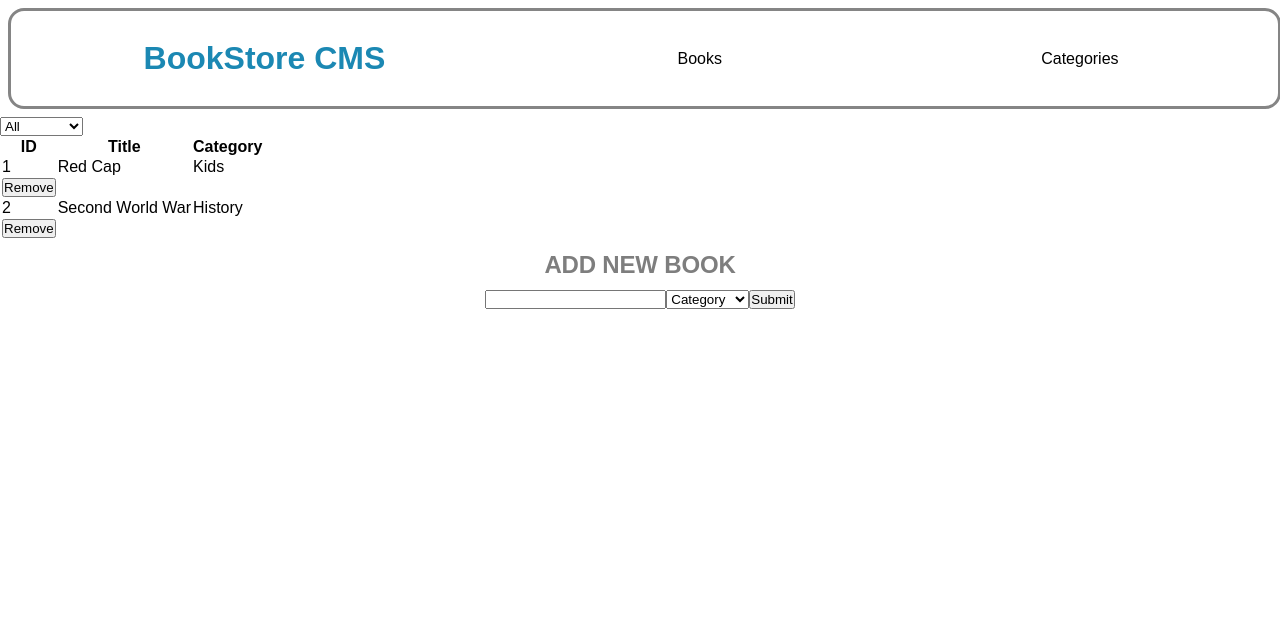
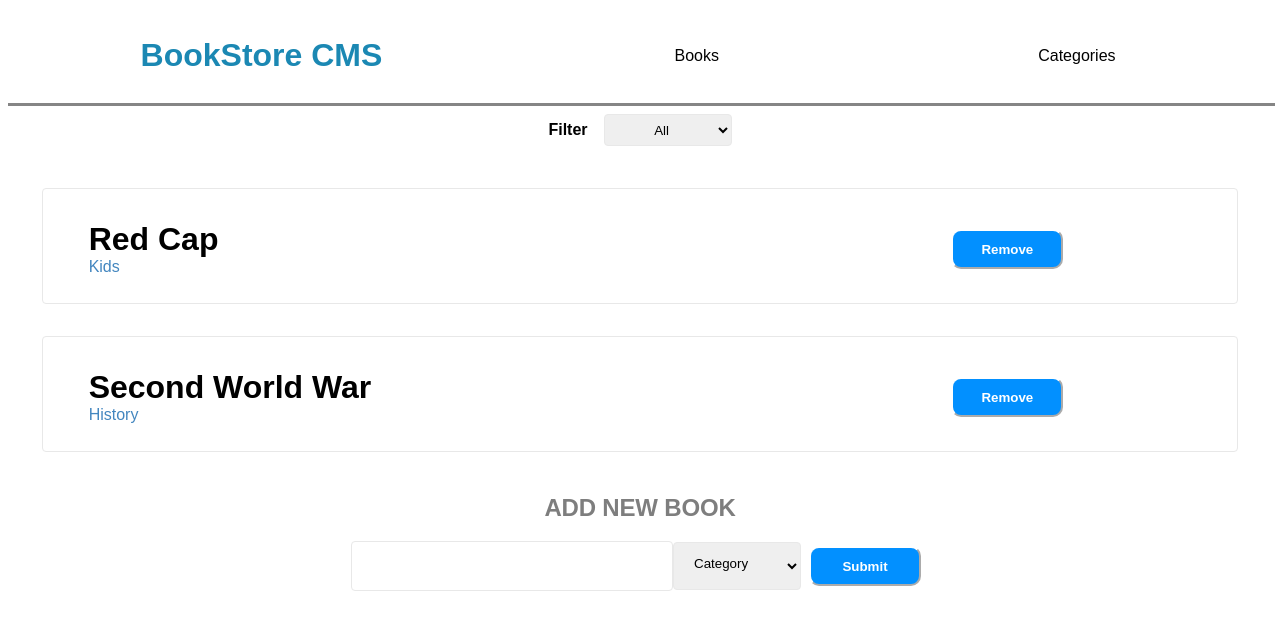
Before and after one commit to balerum03/Bookstore, a React (Create React App) app: page / in a window 1280 px wide. Shown: the top 630 px of the page. Built offline with nearby package versions, Linux system fonts and the light colour scheme.

Commit message:
added more style to page

```diff
--- a/src/components/App.css
+++ b/src/components/App.css
@@ -1,5 +1,5 @@
 * {
-  font-family: Arial;
+  font-family: Arial, Helvetica, sans-serif;
   margin: 0;
   padding: 0;
 }
@@ -23,8 +23,7 @@ ul {
   width: 99%;
   height: 95px;
   background-color: white;
-  border: solid rgb(133, 133, 133);
-  border-radius: 1rem;
+  border-bottom: solid rgb(133, 133, 133);
   margin: 0.5rem 0.5rem 0.5rem 0.5rem;
 }
 
@@ -41,13 +40,13 @@ ul {
   color: rgb(27, 136, 179);
 }
 
-
 .book-form {
   display: flex;
   flex-direction: column;
   justify-content: space-around;
   align-items: center;
   height: 5rem;
+  width: 100%;
 }
 
 .title {
@@ -62,3 +61,106 @@ ul {
   color: rgb(126, 126, 126);
   text-align: center;
 }
+
+.filter {
+  width: 100%;
+  display: flex;
+  justify-content: center;
+  align-items: center;
+}
+
+.filter-title {
+  font-weight: bolder;
+  margin-right: 1rem;
+}
+
+table {
+  width: 100%;
+  margin: 1.5rem 0;
+}
+
+form {
+  display: flex;
+  justify-content: center;
+  align-items: center;
+  width: 100%;
+}
+
+.btn {
+  font-weight: bold;
+  background-color: #0290ff;
+  border-color: rgb(255, 255, 255);
+  margin: 0.5rem;
+  padding: 0.5rem;
+  width: 7rem;
+  height: 2.5rem;
+  border-radius: 10px;
+  color: white;
+}
+
+.btn:hover {
+  background-color: rgb(190, 9, 54);
+}
+
+.book {
+  display: flex;
+  justify-content: space-around;
+  width: 80%;
+  height: auto;
+  padding: 32px 147px 26px 27px;
+  margin: 1rem 0;
+  border-radius: 4px;
+  border: solid 1px #e8e8e8;
+}
+
+.book-info {
+  width: 80%;
+  display: flex;
+  flex-direction: column;
+}
+
+.book-title {
+  font-size: 2rem;
+  font-weight: bold;
+  color: black;
+}
+
+.book-category {
+  color: #4386bf;
+}
+
+tbody {
+  display: flex;
+  justify-content: center;
+  align-items: center;
+}
+
+tr {
+  width: 100%;
+  display: flex;
+  justify-content: center;
+}
+
+.category-select {
+  width: 10%;
+  height: 3rem;
+  margin: 2rem 0;
+  padding: 0.5rem 1rem 0.8rem 1rem;
+  border-radius: 4px;
+  border: solid 1px #e8e8e8;
+}
+
+.add-book {
+  width: 25%;
+  height: 3rem;
+  border-radius: 4px;
+  border: solid 1px #e8e8e8;
+}
+
+.filter-select {
+  width: 10%;
+  height: 2rem;
+  text-align: center;
+  border-radius: 4px;
+  border: solid 1px #e8e8e8;
+}
--- a/src/components/Book.js
+++ b/src/components/Book.js
@@ -1,18 +1,20 @@
 import React from 'react';
 import PropTypes from 'prop-types';
-import { Fragment } from 'react';
 
 const Book = props => {
 	const {book, remove} = props;
 	return (
-		<Fragment>
+		<tbody>
 			<tr key={book.id}>
-				<td>{book.id}</td>
-				<td>{book.title}</td>
-				<td>{book.category}</td>
+				<div className="book">
+					<div className="book-info">
+						<td className="book-title">{book.title}</td>
+						<td className="book-category">{book.category}</td>
+					</div>
+					<button type='button' onClick={remove} value={book.id} className="btn">Remove</button>
+				</div>
 			</tr>
-			<button type='button' onClick={remove} value={book.id}>Remove</button>
-		</Fragment>
+		</tbody>
 	)
 };
 
--- a/src/components/CategoryFilter.js
+++ b/src/components/CategoryFilter.js
@@ -3,7 +3,7 @@ import PropTypes from 'prop-types';
 
 const CategoryFilter = ({ handleFilterChange, categories }) => {
   return(
-    <select onChange={handleFilterChange}>
+    <select onChange={handleFilterChange} className="filter-select">
       <option value='All'>All</option>
       {categories.map(category => (
         <option key={category} >{category}</option>
--- a/src/containers/BookForm.js
+++ b/src/containers/BookForm.js
@@ -31,8 +31,8 @@ const BookForm = ({ categories }) => {
     <div className="book-form">
       <h3 className="title">ADD NEW BOOK</h3>
       <form onSubmit={submitHandler}>
-        <input type="text" required onChange={titleHandler} value={title.value} />
-        <select required onChange={categoryHandler} value={category.value}>
+        <input type="text" required onChange={titleHandler} value={title.value} className="add-book"/>
+        <select required onChange={categoryHandler} value={category.value} className="category-select">
           <option value="">Category</option>
           {categories.map(category => (
             <option key={category}>
@@ -41,7 +41,7 @@ const BookForm = ({ categories }) => {
             </option>
           ))}
         </select>
-        <button type="submit">Submit</button>
+        <button type="submit" className="btn">Submit</button>
       </form>
     </div>
   );
--- a/src/containers/BookList.js
+++ b/src/containers/BookList.js
@@ -28,19 +28,13 @@ const BookList = ({ categories }) => {
   }
 
   return (
-    <div>
-      <CategoryFilter categories={categories} handleFilterChange={handleFilterChange}/>
+    <div className="book-list">
+      <div className="filter">
+        <p className="filter-title">Filter</p>
+        <CategoryFilter categories={categories} handleFilterChange={handleFilterChange}/>
+      </div>
       <table>
-        <thead>
-          <tr>
-            <th>ID</th>
-            <th>Title</th>
-            <th>Category</th>
-          </tr>
-        </thead>
-        <tbody>
           {bookFilter().map(book => <Book key={book.id} book={book} remove={removeHandler}/>)}
-        </tbody>
       </table>
     </div>
   )
```
